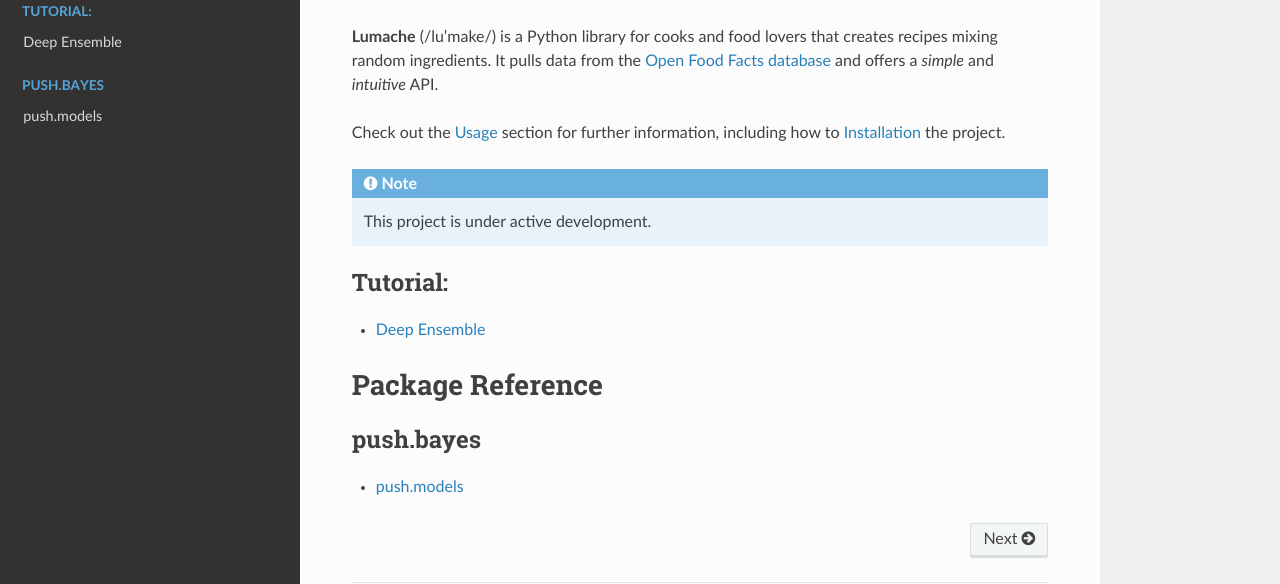
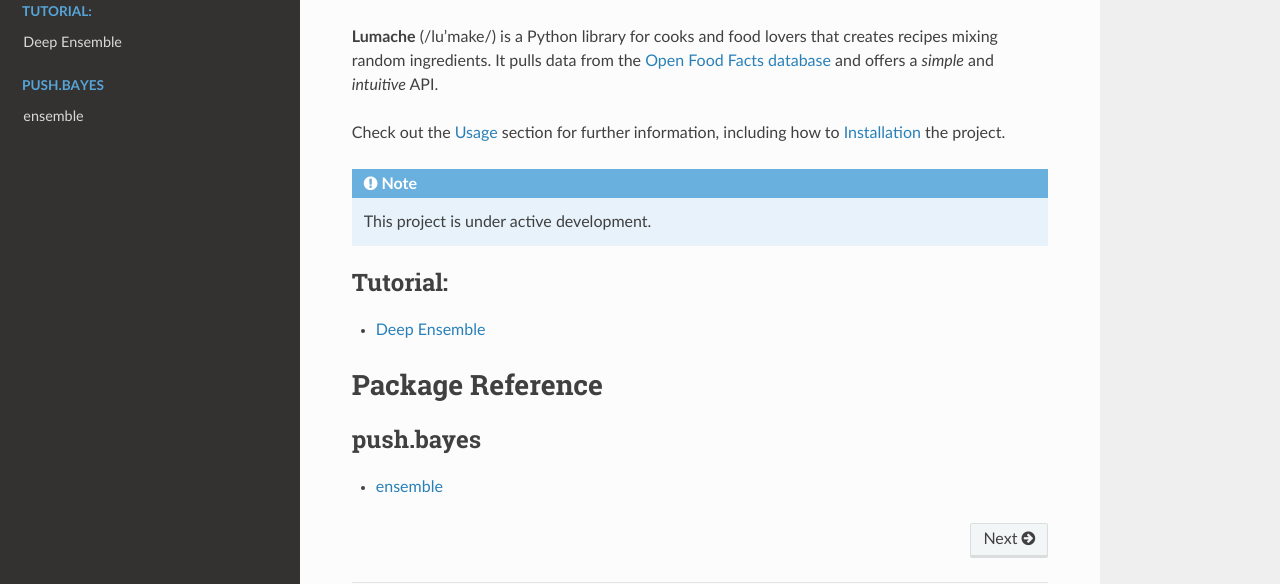
Before and after one commit to lbai-lab/push, a Sphinx documentation site: the page built from docs/source/index.rst, in a window 1280 px wide. Shown: the part 135-719 px from the top of the page. Built offline with Sphinx 7.4.7 and the Read the Docs theme 2.0.0, drawn with Linux system fonts in a browser that asks for light colours.

Commit message:
ensemble

```diff
--- a/docs/source/ensemble.rst
+++ b/docs/source/ensemble.rst
@@ -1,11 +1,11 @@
 .. role:: hidden
     :class: hidden-section
 
-push.models
+ensemble
 ===================================
 
-.. automodule:: gpytorch.models
-.. currentmodule:: gpytorch.models
+.. automodule:: ensemble
+.. currentmodule:: ensemble
 
 
 Models for Exact GP Inference
```
